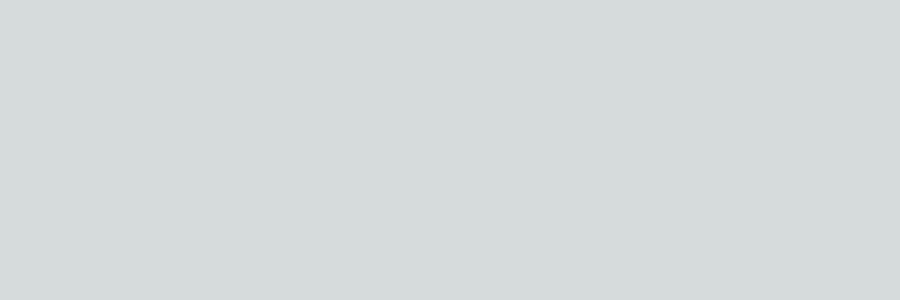
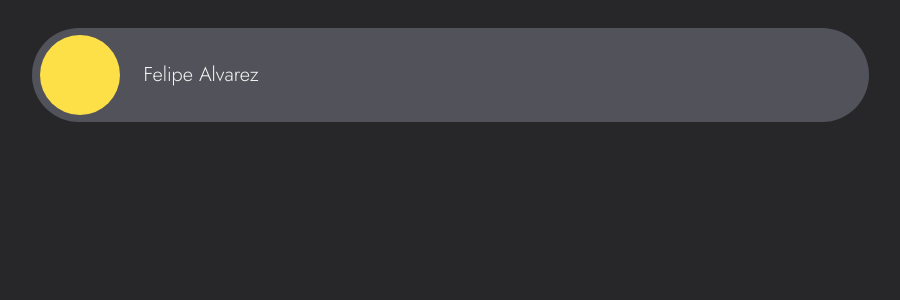
Before and after one commit to falvarezco/fa-portfolio, a Next.js app: page / in a window 1280 px wide. Shown: the top 300 px of the page, without its empty margins (190-1090 px from the left). Built offline with nearby package versions, Linux system fonts and the light colour scheme.

Commit message:
Initial nav component changes

```diff
--- a/src/app/globals.css
+++ b/src/app/globals.css
@@ -1,27 +1,3 @@
 @tailwind base;
 @tailwind components;
 @tailwind utilities;
-
-:root {
-  --foreground-rgb: 0, 0, 0;
-  --background-start-rgb: 214, 219, 220;
-  --background-end-rgb: 255, 255, 255;
-}
-
-@media (prefers-color-scheme: dark) {
-  :root {
-    --foreground-rgb: 255, 255, 255;
-    --background-start-rgb: 0, 0, 0;
-    --background-end-rgb: 0, 0, 0;
-  }
-}
-
-body {
-  color: rgb(var(--foreground-rgb));
-  background: linear-gradient(
-      to bottom,
-      transparent,
-      rgb(var(--background-end-rgb))
-    )
-    rgb(var(--background-start-rgb));
-}
--- a/src/app/layout.tsx
+++ b/src/app/layout.tsx
@@ -1,10 +1,12 @@
-import './globals.css'
-import { Jost } from 'next/font/google'
+import './globals.css';
+import { Jost } from 'next/font/google';
+
+import Navigation from '@/components/Navigation';
 
 const jost = Jost({ subsets: ['latin'] })
 
 export const metadata = {
-  title: 'Feloui',
+  title: 'Felipe Alvarez',
   description: 'Felipe Alvarez Portfolio',
 }
 
@@ -15,7 +17,10 @@ export default function RootLayout({
 }) {
   return (
     <html lang="en">
-      <body className={jost.className}>{children}</body>
+      <body className={`bg-zinc-800 ${jost.className}`}>
+        <Navigation />
+        {children}
+      </body>
     </html>
   )
 }
--- /dev/null
+++ b/src/components/Navigation.tsx
@@ -0,0 +1,18 @@
+import React from 'react';
+
+const Navigation = () => {
+  return (
+    <div className='fixed justify-center top-7 w-full flex'>
+      <nav className='bg-zinc-600 w-[837px] h-[94px] rounded-full flex items-center py-2 px-2 pr-[18px]'>
+        <section className='flex gap-x-6 items-center'>
+          <figure className='rounded-full bg-yellow-300 w-[80px] h-[80px]'>
+            {/* Include Image Here */}
+          </figure>
+          <h1 className='text-neutral-100 text-xl font-light'>Felipe Alvarez</h1>
+        </section>
+      </nav>
+    </div>
+  )
+}
+
+export default Navigation;
--- a/tailwind.config.js
+++ b/tailwind.config.js
@@ -1,4 +1,6 @@
-/** @type {import('tailwindcss').Config} */
+
+// @type {import('tailwindcss').Config}
+
 module.exports = {
   content: [
     './src/pages/**/*.{js,ts,jsx,tsx,mdx}',
@@ -7,12 +9,10 @@ module.exports = {
   ],
   theme: {
     extend: {
-      backgroundImage: {
-        'gradient-radial': 'radial-gradient(var(--tw-gradient-stops))',
-        'gradient-conic':
-          'conic-gradient(from 180deg at 50% 50%, var(--tw-gradient-stops))',
-      },
-    },
+      colors: {
+        fullBlack: '#000000',
+      }
+    }
   },
   plugins: [],
 }
```
